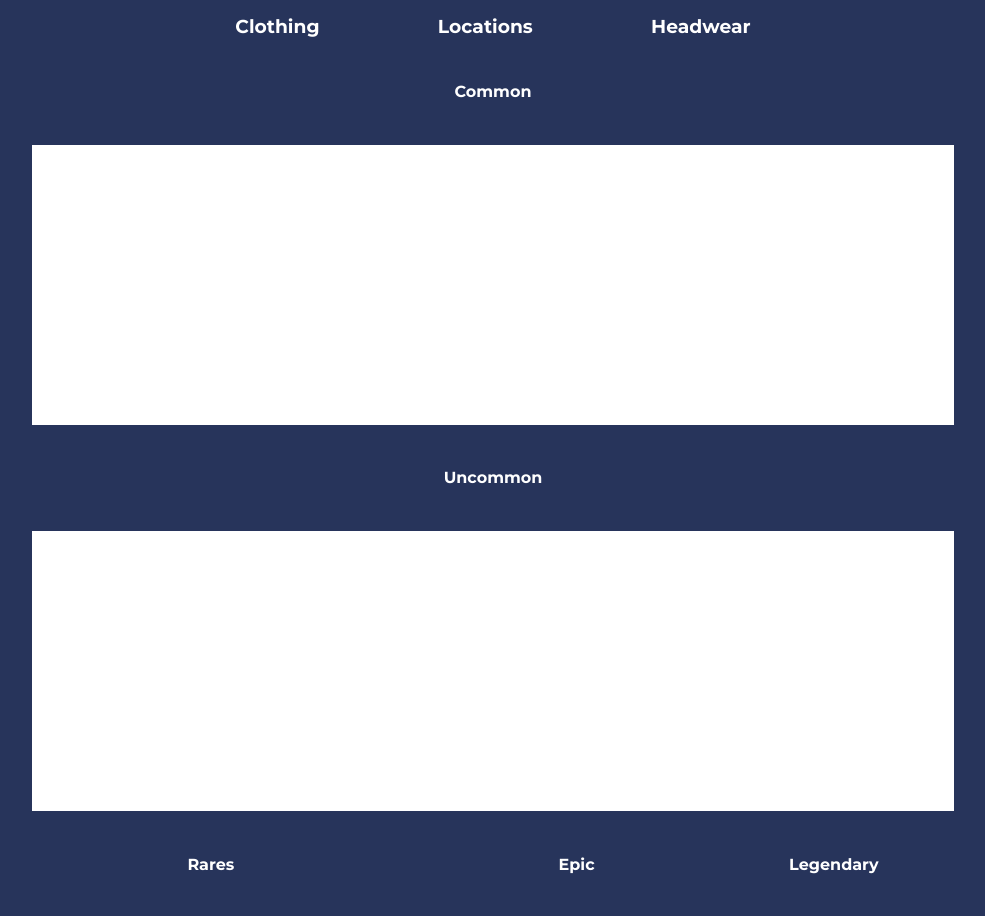
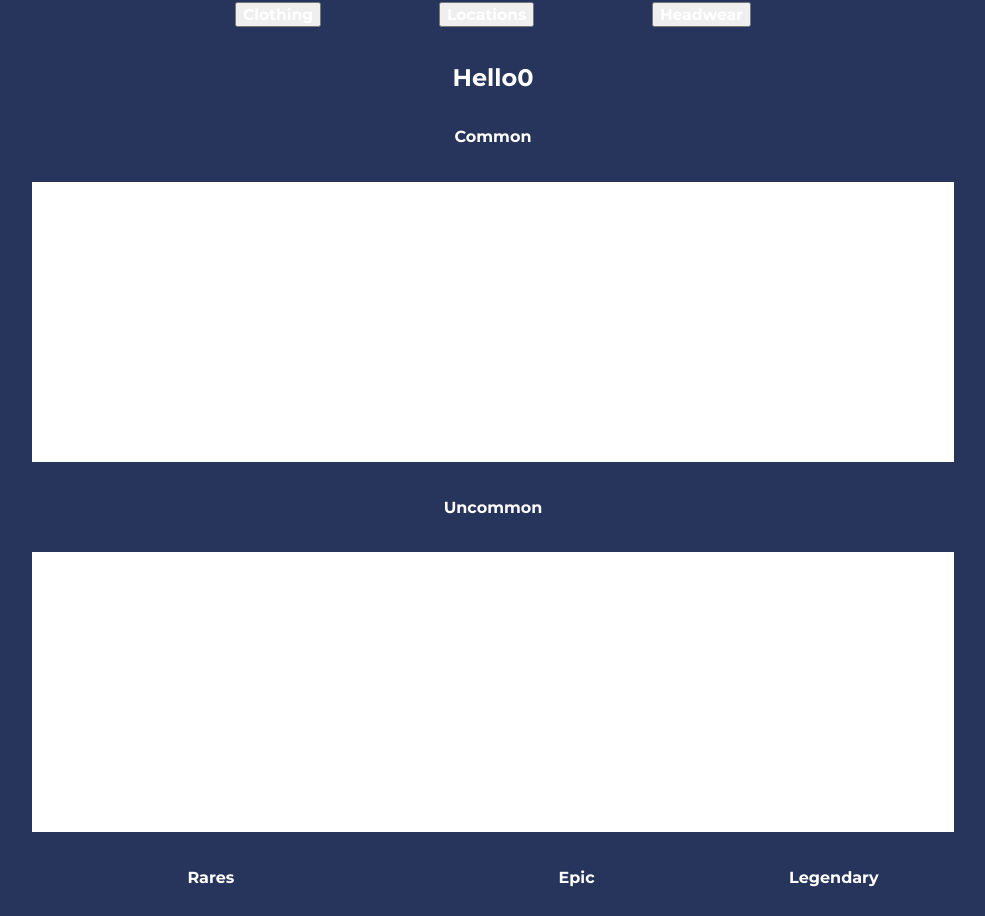
Before and after one commit to Danielrhodesy/caracalTourist, a React (Create React App) app: page / in a window 1280 px wide. Shown: the part 1408-2324 px from the top of the page, without its empty margins (147-1132 px from the left). Built offline with nearby package versions, Linux system fonts and the light colour scheme.

Commit message:
Functional rarity nav bar

```diff
--- a/src/views/Rarity.jsx
+++ b/src/views/Rarity.jsx
@@ -1,7 +1,8 @@
+import React, { useState } from 'react';
 import styled from 'styled-components';
 import Stack from '../components/Stack'
 import { spaceSmall, spaceLarge } from '../tokens/spacing';
-
+import RarityBlock from './RarityBlock'
 
 const Container = styled.section`
 height: 1300px;
@@ -22,75 +23,30 @@ display: flex;
 justify-content: space-around;
 `;
 
-const RarityNavItem = styled.h3``;
-
-const RowHeader = styled.h4``;
-
-const RowTitles = styled.div`
-  width: 60%;
-  display: flex;
-  justify-content: space-between;
-  padding-left: 5em;
-`;
-
-const RightRowTitles = styled.div`
-  width: 20em;
-  display: flex;
-  justify-content: space-between;
-`;
-
-const Row = styled.div`
-  height: 280px;
-  width: 80%;
-  display: flex;
-  justify-content: space-around;
-//   background-color: red;
-`;
-
-const ItemCard = styled.div`
-  height: 280px;
-  width: 240px;
-  background-color: white;
-`;
+const RarityNavItem = styled.button``;
 
 const Rarity = () => {
+  const [rarityState, setRarityState] = useState(0);
+  const setState = () => {
+    // setRarityState(0)
+  }
   return (
     <Container>
       <Title>Rarity Charts</Title>
       <RarityNav>
-          <RarityNavItem>Clothing</RarityNavItem>
-          <RarityNavItem>Locations</RarityNavItem>
-          <RarityNavItem>Headwear</RarityNavItem>
+          <RarityNavItem onClick={() => setRarityState(0)}><h3>Clothing</h3></RarityNavItem>
+          <RarityNavItem onClick={() => setRarityState(1)}><h3>Locations</h3></RarityNavItem>
+          <RarityNavItem onClick={() => setRarityState(2)}><h3>Headwear</h3></RarityNavItem>
       </RarityNav>
-      {/* <Stack space={spaceSmall}> */}
-        <RowHeader>Common</RowHeader>
-        <Row>
-            <ItemCard></ItemCard>
-            <ItemCard></ItemCard>
-            <ItemCard></ItemCard>
-            <ItemCard></ItemCard>
-        </Row>
-        <RowHeader>Uncommon</RowHeader>
-        <Row>
-            <ItemCard></ItemCard>
-            <ItemCard></ItemCard>
-            <ItemCard></ItemCard>
-            <ItemCard></ItemCard>
-        </Row>
-        <RowTitles>
-            <RowHeader>Rares</RowHeader>
-            <RightRowTitles>
-            <RowHeader>Epic</RowHeader>
-            <RowHeader>Legendary</RowHeader>
-            </RightRowTitles>
-        </RowTitles>
-            <Row>
-            <ItemCard></ItemCard>
-            <ItemCard></ItemCard>
-            <ItemCard></ItemCard>
-            <ItemCard></ItemCard>
-        </Row>
-      {/* </Stack> */}
+      {rarityState === 0 &&
+      <RarityBlock titleTest="Hello0"/>
+      }
+      {rarityState === 1 &&
+      <RarityBlock titleTest="Hello1"/>
+      }
+      {rarityState === 2 &&
+      <RarityBlock titleTest="Hello2"/>
+      }
     </Container>
   );
 }
--- /dev/null
+++ b/src/views/RarityBlock.jsx
@@ -0,0 +1,67 @@
+import styled from 'styled-components';
+
+const RowHeader = styled.h4``;
+
+const RowTitles = styled.div`
+  width: 60%;
+  display: flex;
+  justify-content: space-between;
+  padding-left: 5em;
+`;
+
+const RightRowTitles = styled.div`
+  width: 20em;
+  display: flex;
+  justify-content: space-between;
+`;
+
+const Row = styled.div`
+  height: 280px;
+  width: 80%;
+  display: flex;
+  justify-content: space-around;
+//   background-color: red;
+`;
+
+const ItemCard = styled.div`
+  height: 280px;
+  width: 240px;
+  background-color: white;
+`;
+
+const RarityBlock = ({titleTest}) => {
+    return (
+        <>
+            <h1>{titleTest}</h1>
+            <RowHeader>Common</RowHeader>
+            <Row>
+                <ItemCard></ItemCard>
+                <ItemCard></ItemCard>
+                <ItemCard></ItemCard>
+                <ItemCard></ItemCard>
+            </Row>
+            <RowHeader>Uncommon</RowHeader>
+            <Row>
+                <ItemCard></ItemCard>
+                <ItemCard></ItemCard>
+                <ItemCard></ItemCard>
+                <ItemCard></ItemCard>
+            </Row>
+            <RowTitles>
+                <RowHeader>Rares</RowHeader>
+                <RightRowTitles>
+                <RowHeader>Epic</RowHeader>
+                <RowHeader>Legendary</RowHeader>
+                </RightRowTitles>
+            </RowTitles>
+                <Row>
+                <ItemCard></ItemCard>
+                <ItemCard></ItemCard>
+                <ItemCard></ItemCard>
+                <ItemCard></ItemCard>
+            </Row>
+        </>
+    )
+};
+
+export default RarityBlock;
```
